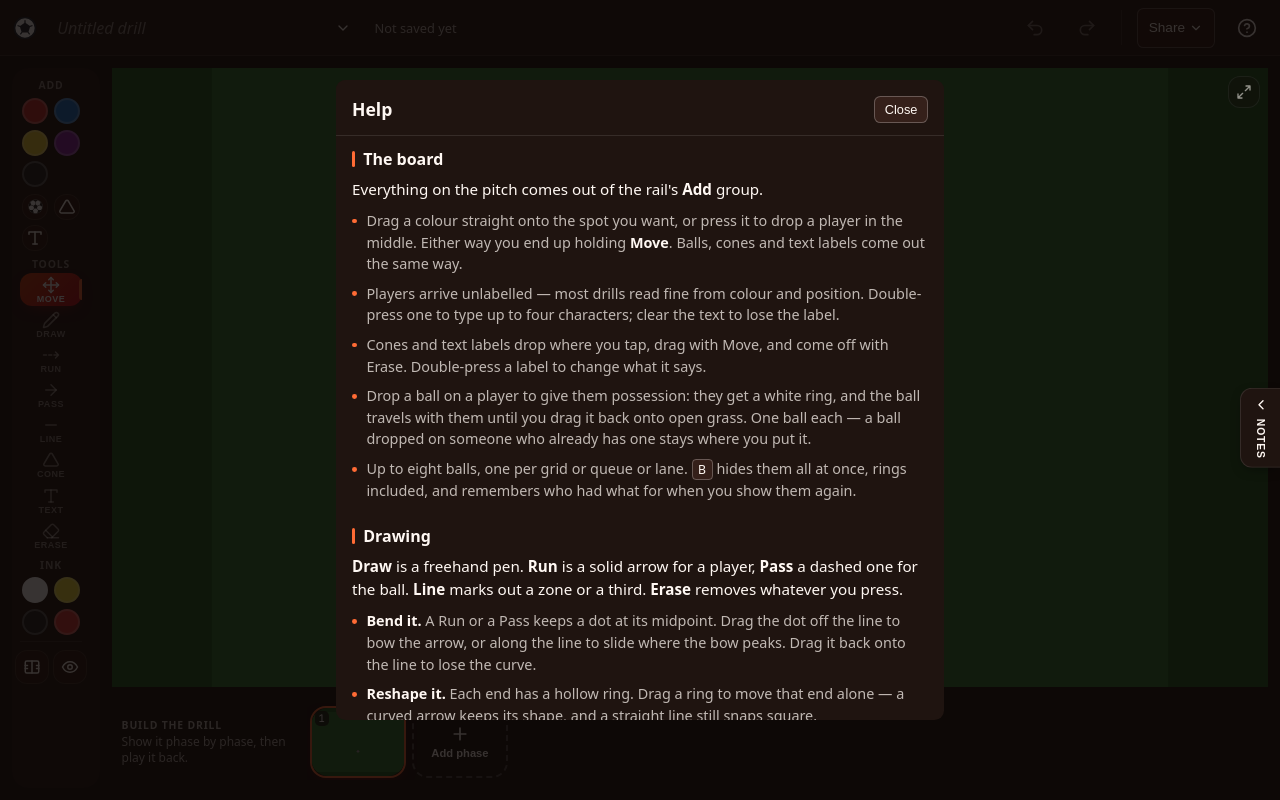
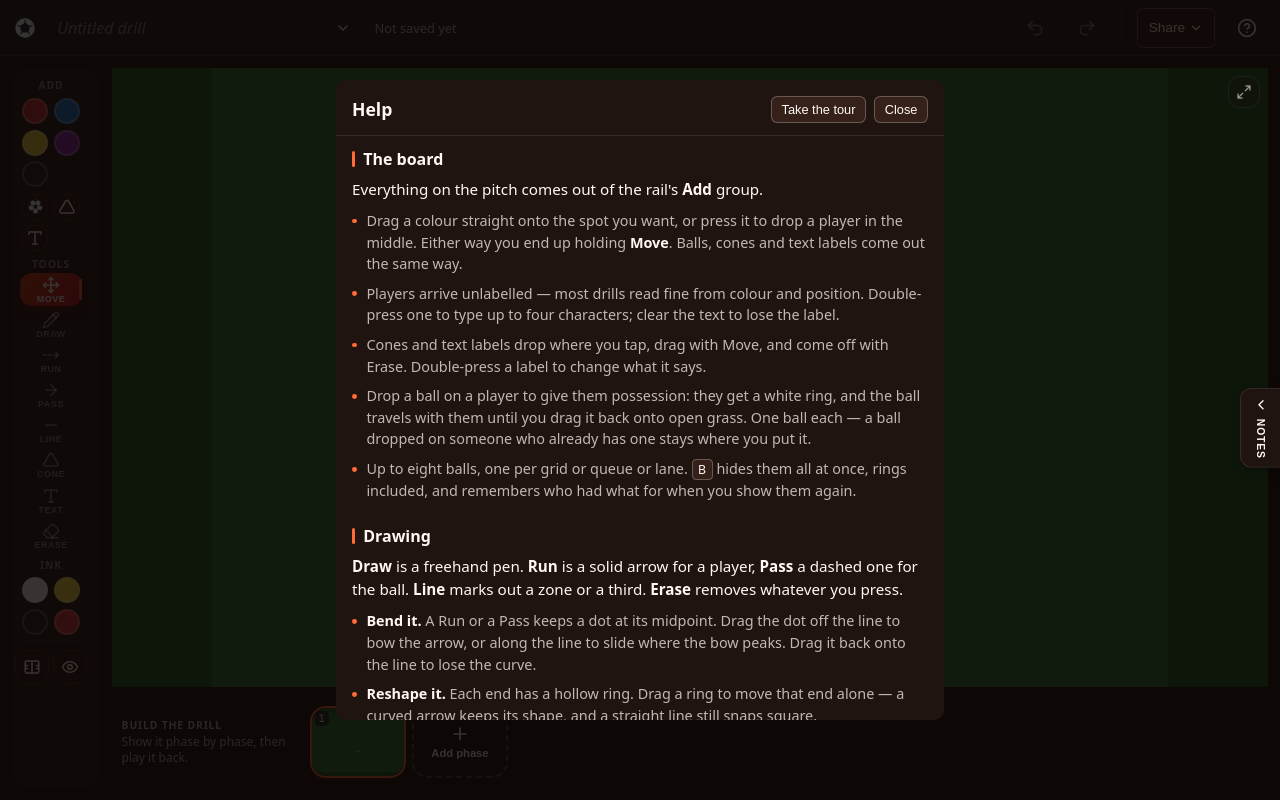
Before and after one commit to rcoundon/football-drill-coach, a Vue app: page / in a window 1280 px wide. Both pictures are taken after a click on the button 1247 px from the left and 27 px from the top of the page. Built offline with nearby package versions, Linux system fonts and the light colour scheme; a web font is replaced by a local one.

Commit message:
feat: offer the tour from the help panel
The panel emits startTour (not close), allowing App to manage the lifecycle.

Co-Authored-By: Claude Opus 5 (1M context) <noreply@anthropic.com>
Claude-Session: https://claude.ai/code/session_014Ww2gKEtM7Xdi8r1AiSCRH

```diff
--- a/src/components/HelpPanel.vue
+++ b/src/components/HelpPanel.vue
@@ -6,7 +6,7 @@
  * the same way and this panel needs no listener of its own.
  */
 defineProps<{ open: boolean }>()
-const emit = defineEmits<{ close: [] }>()
+const emit = defineEmits<{ close: []; startTour: [] }>()
 </script>
 
 <template>
@@ -14,7 +14,10 @@ const emit = defineEmits<{ close: [] }>()
     <section class="panel" role="dialog" aria-label="Help">
       <header class="head">
         <h2>Help</h2>
-        <button data-close class="chip" @click="emit('close')">Close</button>
+        <div class="button-group">
+          <button data-start-tour class="chip" @click="emit('startTour')">Take the tour</button>
+          <button data-close class="chip" @click="emit('close')">Close</button>
+        </div>
       </header>
 
       <!--
@@ -314,6 +317,7 @@ const emit = defineEmits<{ close: [] }>()
   border-bottom: 1px solid var(--border);
 }
 .head h2 { margin: 0; font-size: 1.1rem; }
+.button-group { display: flex; gap: 0.5rem; }
 
 .section { margin-bottom: 1.5rem; }
 .section:last-child { margin-bottom: 0; }
```
Also changed, not shown: 1 other file (tests, documents, lock files or other folders).
